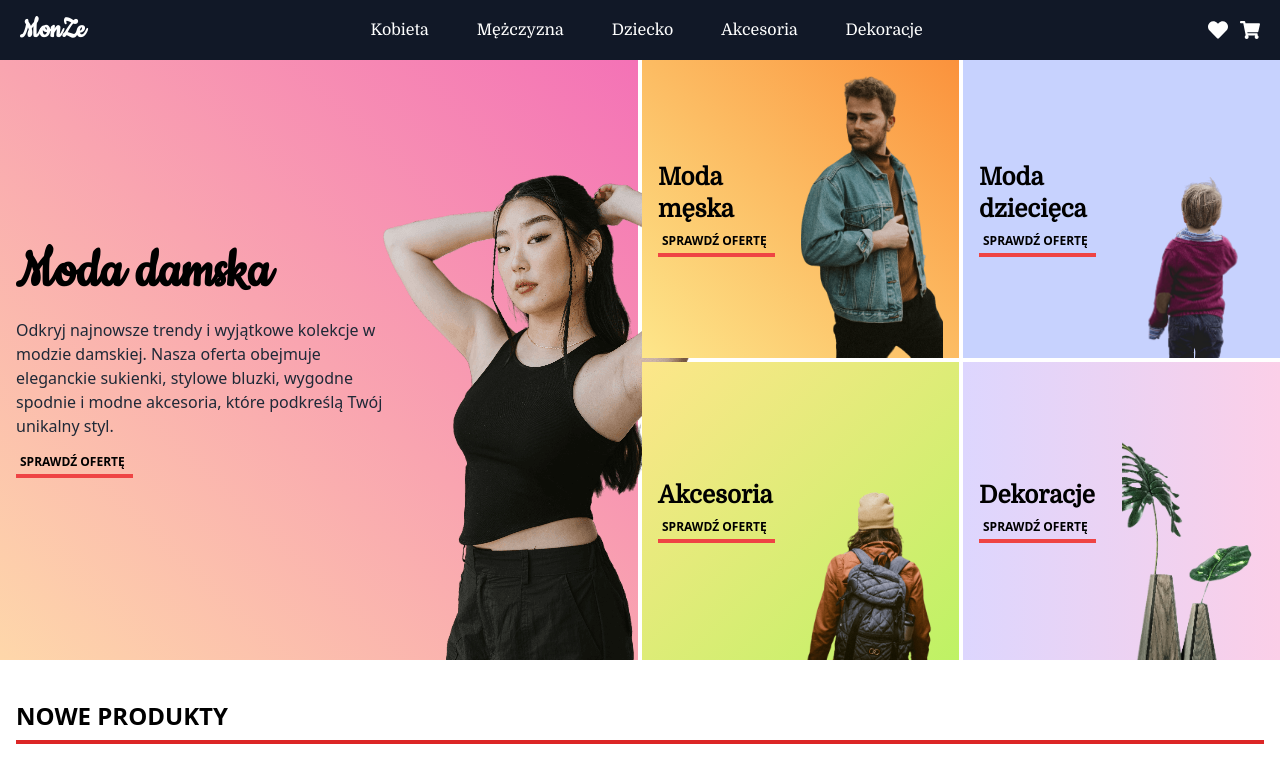
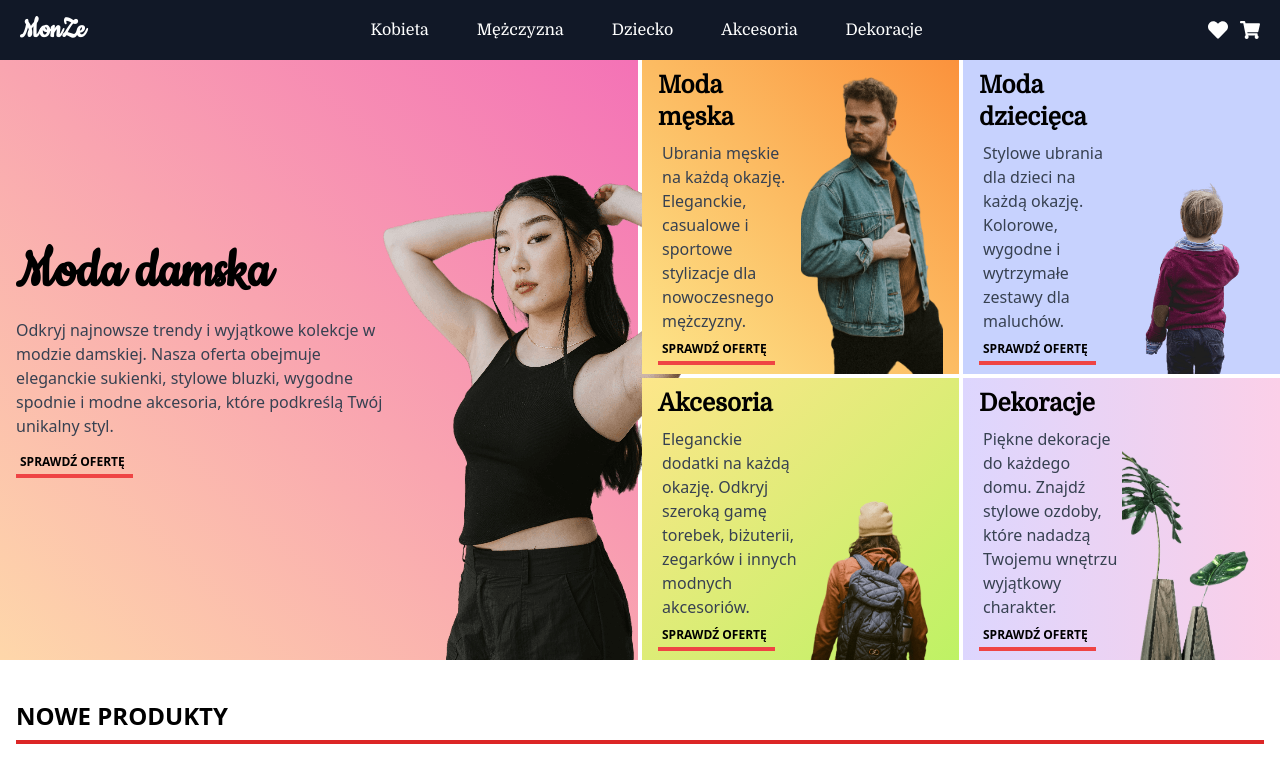
Before and after one commit to GxbrielZ/monze_store, a React (Create React App) app: page / in a window 1280 px wide. Shown: the top 776 px of the page. Built offline with nearby package versions, Linux system fonts and the light colour scheme.

Commit message:
Add paragraph to each category

```diff
--- a/src/components/Hero/Hero.tsx
+++ b/src/components/Hero/Hero.tsx
@@ -14,7 +14,7 @@ const Hero: React.FC = () => {
                 <h1 className='font-cookie text-5xl md:text-6xl font-bold md:mb-4'>
                     Moda damska
                 </h1>
-                <p className='md:mb-2 w-80 md:w-96 text-gray-800 text-md lg:text-md 2xl:text-lg'>
+                <p className='md:mb-2 w-80 md:w-96 text-gray-700 text-md 2xl:text-lg'>
                     Odkryj najnowsze trendy i wyjątkowe kolekcje w modzie damskiej. Nasza oferta obejmuje eleganckie sukienki, stylowe bluzki, wygodne spodnie i modne akcesoria, które podkreślą Twój unikalny styl.
                 </p>
                 <ShopButton />
@@ -24,36 +24,48 @@ const Hero: React.FC = () => {
         <div className='grid grid-cols-2 gap-1'>
             <div className='flex bg-gradient-to-tr from-amber-200 to-orange-400 px-4'>
                 <div className='flex flex-col justify-center items-start md:w-1/2 h-56 md:h-auto'>
-                    <h2 className='font-domine text-2xl md:text-xl lg:text-2xl 2xl:text-3xl font-bold'>
+                    <h2 className='font-domine text-2xl md:text-xl lg:text-2xl 2xl:text-3xl mb-2 font-bold'>
                         Moda męska
                     </h2>
+                    <p className='text-gray-700 text-md ml-1'>
+                        Ubrania męskie na każdą okazję. Eleganckie, casualowe i sportowe stylizacje dla nowoczesnego mężczyzny.
+                    </p>
                     <ShopButton />
                 </div>
                 <img src={ManPicture} alt='Moda męska' className='hidden md:block w-full h-48 object-cover md:w-1/2 md:h-auto' />
             </div>
             <div className='flex bg-indigo-200 px-4'>
                 <div className='flex flex-col justify-center items-start md:w-1/2 h-56 md:h-auto'>
-                    <h2 className='font-domine text-2xl md:text-xl lg:text-2xl 2xl:text-3xl font-bold'>
+                    <h2 className='font-domine text-2xl md:text-xl lg:text-2xl 2xl:text-3xl mb-2 font-bold'>
                         Moda dziecięca
                     </h2>
+                    <p className='text-gray-700 text-md ml-1'>
+                        Stylowe ubrania dla dzieci na każdą okazję. Kolorowe, wygodne i wytrzymałe zestawy dla maluchów.
+                    </p>
                     <ShopButton />
                 </div>
                 <img src={KidPicture} alt='Moda dziecięca' className='hidden md:block w-full h-48 object-cover md:w-1/2 md:h-auto' />
             </div>
             <div className='flex bg-gradient-to-br from-amber-200 to-lime-300 px-4'>
                 <div className='flex flex-col justify-center items-start md:w-1/2 h-56 md:h-auto'>
-                    <h2 className='font-domine text-2xl md:text-xl lg:text-2xl 2xl:text-3xl font-bold'>
+                    <h2 className='font-domine text-2xl md:text-xl lg:text-2xl 2xl:text-3xl mb-2 font-bold'>
                         Akcesoria
                     </h2>
+                    <p className='text-gray-700 text-md ml-1'>
+                        Eleganckie dodatki na każdą okazję. Odkryj szeroką gamę torebek, biżuterii, zegarków i innych modnych akcesoriów.
+                    </p>
                     <ShopButton />
                 </div>
                 <img src={AccesoriesPicture} alt='Akcesoria' className='hidden md:block w-full h-48 object-cover md:w-1/2 md:h-auto' />
             </div>
             <div className='flex bg-gradient-to-r from-violet-200 to-pink-200 px-4'>
                 <div className='flex flex-col justify-center items-start md:w-1/2 h-56 md:h-auto'>
-                    <h2 className='font-domine text-2xl md:text-xl lg:text-2xl 2xl:text-3xl font-bold'>
+                    <h2 className='font-domine text-2xl md:text-xl lg:text-2xl 2xl:text-3xl mb-2 font-bold'>
                         Dekoracje
                     </h2>
+                    <p className='text-gray-700 text-md ml-1'>
+                        Piękne dekoracje do każdego domu. Znajdź stylowe ozdoby, które nadadzą Twojemu wnętrzu wyjątkowy charakter.
+                    </p>
                     <ShopButton />
                 </div>
                 <img src={DecorationsPicture} alt='Dekoracje' className='hidden md:block w-full h-48 object-cover md:w-1/2 md:h-auto' />
```
